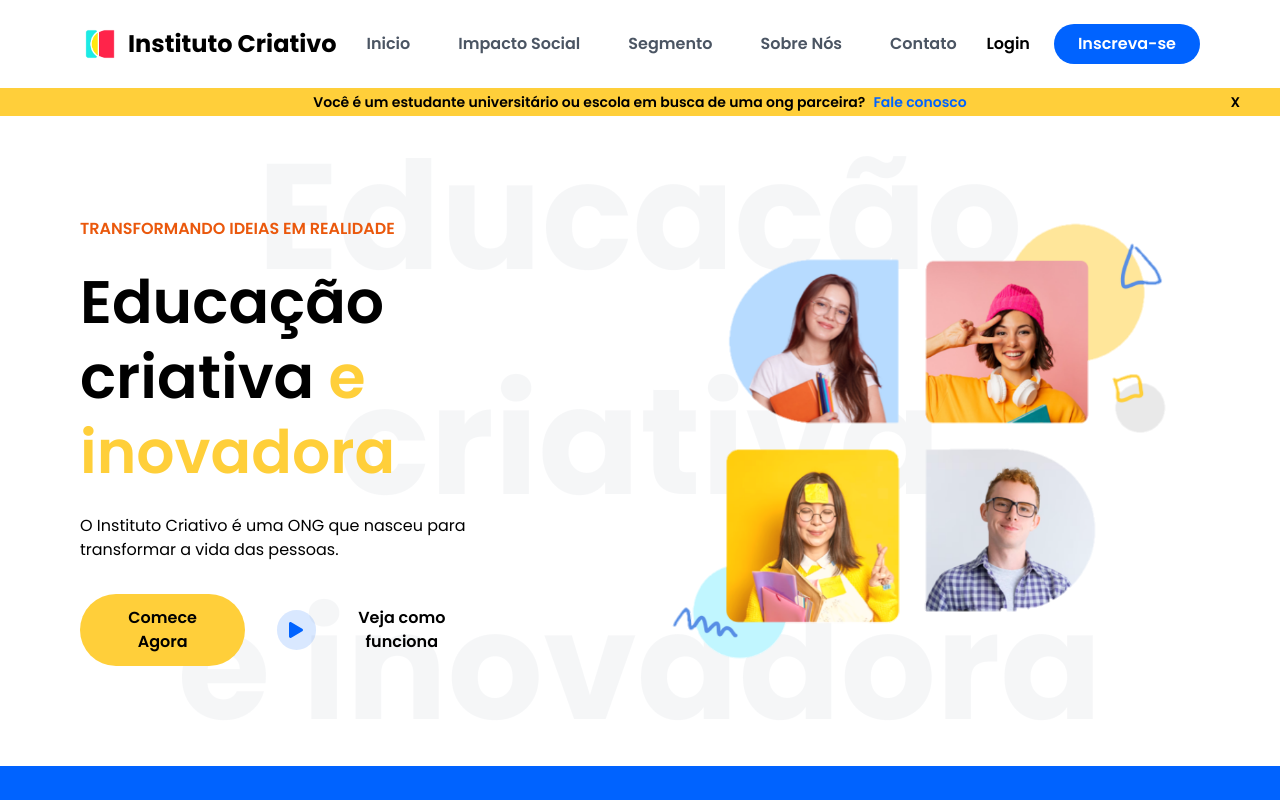
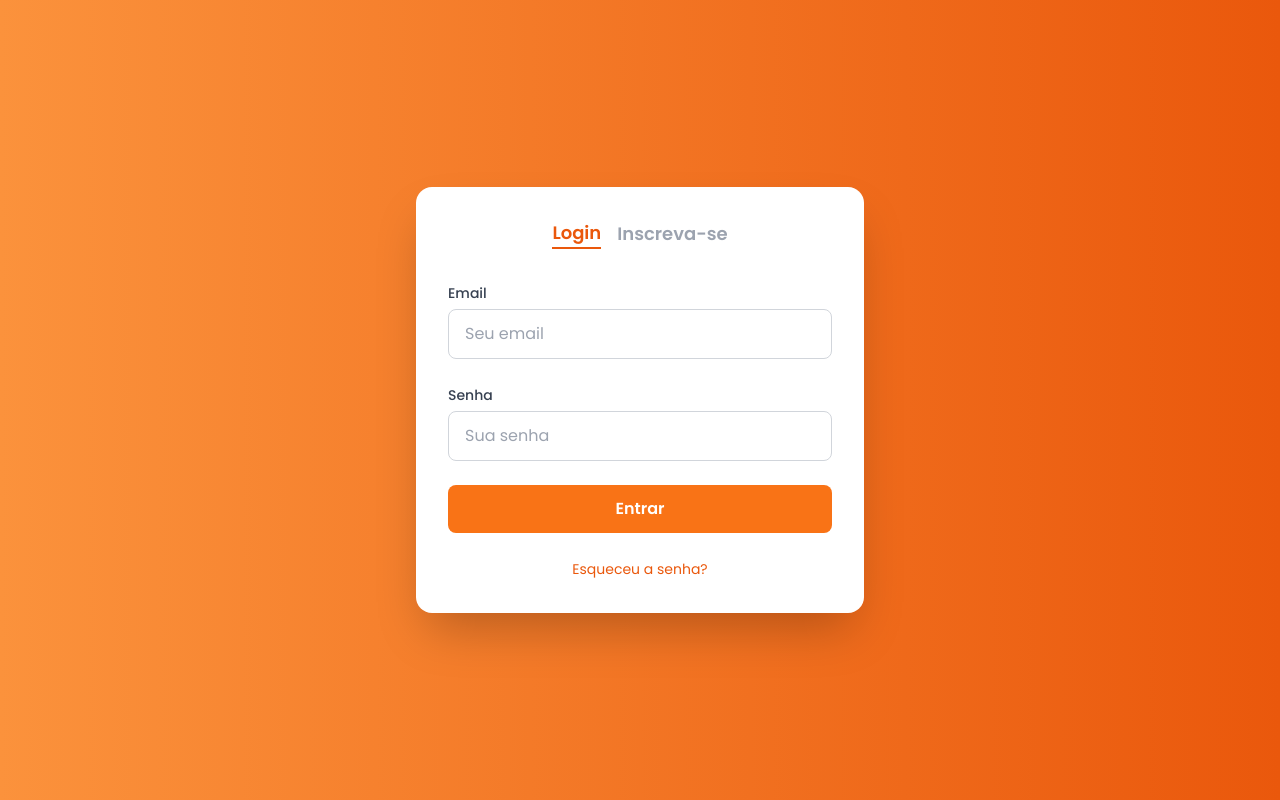
Before and after one commit to Vinishireis/Projeto_Interdisciplinar, a React (Vite) app: page /auth in a window 1280 px wide. Shown: the top 800 px of the page. Built offline with nearby package versions, Linux system fonts and the light colour scheme.

Commit message:
Atualização de telas Web

```diff
--- a/src/App.jsx
+++ b/src/App.jsx
@@ -1,49 +1,34 @@
 import React from "react";
+import { Routes, Route, Navigate, useLocation } from "react-router-dom";
 import Navbar from "./components/Navbar/Navbar";
-import NavbarBanner from "./components/Navbar/NavbarBanner";
-import Hero from "./components/Hero/Hero";
-import NumberCounter from "./components/NumberCounter/NumberCounter";
-import WhyChooseUs from "./components/WhyChooseUs/WhyChooseUs";
-import Img1 from "./assets/banner1.png";
-import Img2 from "./assets/banner2.png";
-import Banner from "./components/Banner/Banner";
-import SubjectCard from "./components/SubjectCard/SubjectCard";
-import Testimonial from "./components/Testimonial/Testimonial";
-import Footer from "./components/Footer/Footer";
+import Home from "./Home"; // Mova a Home para um arquivo separado
+import Auth from "./components/Login_Signup/Auth";
 
-const BannerData = {
-  image: Img1,
-  tag: "EDUCAÇÃO QUE TRANSFORMA",
-  title: "Aprendizado Personalizado no Seu Ritmo",
-  subtitle:
-    "Oferecemos um sistema de ensino flexível, adaptado ao seu tempo e necessidades. Com professores qualificados e uma metodologia inovadora, garantimos que você nunca perca uma aula e consiga acompanhar seu progresso de forma eficiente. A educação é a chave para um futuro melhor, e estamos aqui para ajudar você a alcançar seus objetivos.",
-  link: "#",
-};
+const App = () => {
+  const isAuthenticated = false; // Simule um usuário autenticado (troque para `true` se necessário)
+  const location = useLocation();
 
-const BannerData2 = {
-  image: Img2,
-  tag: "PROFESSORES QUALIFICADOS",
-  title: "Educadores Comprometidos com o Seu Sucesso",
-  subtitle:
-    "Nossa equipe de professores é formada por profissionais experientes e dedicados, prontos para oferecer o suporte que você precisa. Com um sistema de agendamento flexível, você pode escolher o melhor horário para suas aulas e garantir que o aprendizado se encaixe na sua rotina. Juntos, construímos um futuro mais justo e igualitário através da educação.",
-  link: "#",
-};
+  return (
+    <>
+      {location.pathname !== "/auth" && <Navbar />} {/* Navbar não visível na tela de Auth */}
+      <Routes>
+        {/* Página Inicial */}
+        <Route path="/" element={<Home />} />
 
-const Home = () => {
-  return (
-    <main className="overflow-x-hidden">
-      <Navbar />
-      <NavbarBanner />
-      <Hero />
-      <NumberCounter />
-      <WhyChooseUs />
-      <Banner {...BannerData} />
-      <Banner {...BannerData2} reverse={true} />
-      <SubjectCard />
-      <Testimonial />
-      <Footer />
-    </main>
+        {/* Página de Login/Registro */}
+        <Route path="/auth" element={<Auth />} />
+
+        {/* Proteção de Rota: Se não estiver autenticado, redireciona para login */}
+        <Route
+          path="/dashboard"
+          element={isAuthenticated ? <h1>Dashboard</h1> : <Navigate to="/auth" />}
+        />
+
+        {/* Rota 404 */}
+        <Route path="*" element={<h1>Página não encontrada</h1>} />
+      </Routes>
+    </>
   );
 };
 
-export default Home;
+export default App;
--- /dev/null
+++ b/src/Home.jsx
@@ -0,0 +1,47 @@
+import React from "react";
+import NavbarBanner from "./components/Navbar/NavbarBanner";
+import Hero from "./components/Hero/Hero";
+import NumberCounter from "./components/NumberCounter/NumberCounter";
+import WhyChooseUs from "./components/WhyChooseUs/WhyChooseUs";
+import Img1 from "./assets/banner1.png";
+import Img2 from "./assets/banner2.png";
+import Banner from "./components/Banner/Banner";
+import SubjectCard from "./components/SubjectCard/SubjectCard";
+import Testimonial from "./components/Testimonial/Testimonial";
+import Footer from "./components/Footer/Footer";
+
+const BannerData = {
+  image: Img1,
+  tag: "EDUCAÇÃO QUE TRANSFORMA",
+  title: "Aprendizado Personalizado no Seu Ritmo",
+  subtitle:
+    "Oferecemos um sistema de ensino flexível, adaptado ao seu tempo e necessidades. Com professores qualificados e uma metodologia inovadora, garantimos que você nunca perca uma aula e consiga acompanhar seu progresso de forma eficiente.",
+  link: "#",
+};
+
+const BannerData2 = {
+  image: Img2,
+  tag: "PROFESSORES QUALIFICADOS",
+  title: "Educadores Comprometidos com o Seu Sucesso",
+  subtitle:
+    "Nossa equipe de professores é formada por profissionais experientes e dedicados, prontos para oferecer o suporte que você precisa.",
+  link: "#",
+};
+
+const Home = () => {
+  return (
+    <main className="overflow-x-hidden">
+      <NavbarBanner />
+      <Hero />
+      <NumberCounter />
+      <WhyChooseUs />
+      <Banner {...BannerData} />
+      <Banner {...BannerData2} reverse={true} />
+      <SubjectCard />
+      <Testimonial />
+      <Footer />
+    </main>
+  );
+};
+
+export default Home;
--- a/src/components/Login_Signup/Auth.jsx
+++ b/src/components/Login_Signup/Auth.jsx
@@ -1,135 +1,95 @@
 import React, { useState } from "react";
-import { motion } from "framer-motion";
-import { FaUser, FaLock, FaEnvelope, FaArrowRight } from "react-icons/fa";
-import { SlideRight, SlideLeft } from "../../utility/animation"; // Certifique-se de que as animações estão corretas
-import { Link } from "react-router-dom"; // Importe o Link do react-router-dom
+import { useSearchParams } from "react-router-dom"; // Importe useSearchParams
 
 const Auth = () => {
-  const [isLogin, setIsLogin] = useState(true); // Estado para alternar entre Login e Inscreva-se
+  const [searchParams] = useSearchParams();
+  const isSignUp = searchParams.get("mode") === "signup"; // Verifica se o modo é "signup"
+  const [isLogin, setIsLogin] = useState(!isSignUp); // Define o estado inicial com base no modo
 
   return (
-    <div className="min-h-screen flex items-center justify-center bg-gray-50 py-12 px-4 sm:px-6 lg:px-8">
-      <div className="max-w-md w-full space-y-8 relative">
+    <div className="min-h-screen flex items-center justify-center bg-gradient-to-r from-orange-400 to-orange-600 py-12 px-4 sm:px-6 lg:px-8">
+      <div className="max-w-md w-full bg-white rounded-2xl shadow-2xl p-8 space-y-8 transform transition-all duration-300 hover:scale-105">
         {/* Alternar entre Login e Inscreva-se */}
         <div className="flex justify-center gap-4">
           <button
             onClick={() => setIsLogin(true)}
             className={`text-lg font-semibold ${
-              isLogin ? "text-primary" : "text-gray-400"
-            } hover:text-primary transition-colors duration-200`}
+              isLogin
+                ? "text-orange-600 border-b-2 border-orange-600"
+                : "text-gray-400 hover:text-orange-600"
+            } transition-colors duration-200`}
           >
             Login
           </button>
           <button
             onClick={() => setIsLogin(false)}
             className={`text-lg font-semibold ${
-              !isLogin ? "text-primary" : "text-gray-400"
-            } hover:text-primary transition-colors duration-200`}
+              !isLogin
+                ? "text-orange-600 border-b-2 border-orange-600"
+                : "text-gray-400 hover:text-orange-600"
+            } transition-colors duration-200`}
           >
             Inscreva-se
           </button>
         </div>
 
         {/* Formulário */}
-        <motion.div
-          initial={{ opacity: 0, y: 50 }}
-          animate={{ opacity: 1, y: 0 }}
-          transition={{ type: "spring", stiffness: 100, delay: 0.2 }}
-          className="bg-white p-8 rounded-lg shadow-lg"
-        >
-          <h2 className="text-3xl font-bold text-center mb-6">
-            {isLogin ? "Faça Login" : "Crie sua Conta"}
-          </h2>
-          <form className="space-y-6">
+        <form className="mt-8 space-y-6">
           {!isLogin && (
-              <motion.div
-                variants={SlideRight(0.4)}
-                initial="hidden"
-                animate="visible"
-                className="space-y-1"
-              >
+            <div className="space-y-1">
               <label className="text-sm font-medium text-gray-700">Nome</label>
-                <div className="relative">
-                  <FaUser className="absolute left-3 top-1/2 transform -translate-y-1/2 text-gray-400" />
               <input
                 type="text"
                 placeholder="Seu nome"
-                    className="w-full pl-10 pr-4 py-2 border rounded-lg focus:outline-none focus:ring-2 focus:ring-primary"
+                className="w-full px-4 py-3 border border-gray-300 rounded-lg focus:outline-none focus:ring-2 focus:ring-orange-500 focus:border-transparent transition-all duration-200"
               />
             </div>
-              </motion.div>
           )}
-            <motion.div
-              variants={SlideRight(0.6)}
-              initial="hidden"
-              animate="visible"
-              className="space-y-1"
-            >
+          <div className="space-y-1">
             <label className="text-sm font-medium text-gray-700">Email</label>
-              <div className="relative">
-                <FaEnvelope className="absolute left-3 top-1/2 transform -translate-y-1/2 text-gray-400" />
             <input
               type="email"
               placeholder="Seu email"
-                  className="w-full pl-10 pr-4 py-2 border rounded-lg focus:outline-none focus:ring-2 focus:ring-primary"
+              className="w-full px-4 py-3 border border-gray-300 rounded-lg focus:outline-none focus:ring-2 focus:ring-orange-500 focus:border-transparent transition-all duration-200"
             />
           </div>
-            </motion.div>
-            <motion.div
-              variants={SlideRight(0.8)}
-              initial="hidden"
-              animate="visible"
-              className="space-y-1"
-            >
+          <div className="space-y-1">
             <label className="text-sm font-medium text-gray-700">Senha</label>
-              <div className="relative">
-                <FaLock className="absolute left-3 top-1/2 transform -translate-y-1/2 text-gray-400" />
             <input
               type="password"
               placeholder="Sua senha"
-                  className="w-full pl-10 pr-4 py-2 border rounded-lg focus:outline-none focus:ring-2 focus:ring-primary"
+              className="w-full px-4 py-3 border border-gray-300 rounded-lg focus:outline-none focus:ring-2 focus:ring-orange-500 focus:border-transparent transition-all duration-200"
             />
           </div>
-            </motion.div>
           {!isLogin && (
-              <motion.div
-                variants={SlideRight(1.0)}
-                initial="hidden"
-                animate="visible"
-                className="space-y-1"
-              >
+            <div className="space-y-1">
               <label className="text-sm font-medium text-gray-700">Confirme a Senha</label>
-                <div className="relative">
-                  <FaLock className="absolute left-3 top-1/2 transform -translate-y-1/2 text-gray-400" />
               <input
                 type="password"
                 placeholder="Confirme sua senha"
-                    className="w-full pl-10 pr-4 py-2 border rounded-lg focus:outline-none focus:ring-2 focus:ring-primary"
+                className="w-full px-4 py-3 border border-gray-300 rounded-lg focus:outline-none focus:ring-2 focus:ring-orange-500 focus:border-transparent transition-all duration-200"
               />
             </div>
-              </motion.div>
           )}
-            <motion.div
-              variants={SlideRight(1.2)}
-              initial="hidden"
-              animate="visible"
-              className="flex items-center justify-between"
-            >
+          <div className="flex items-center justify-between">
             <button
               type="submit"
-                className="primary-btn flex items-center gap-2"
+              className="w-full bg-orange-500 text-white font-semibold py-3 rounded-lg hover:bg-orange-600 transition-all duration-200 transform hover:scale-105"
             >
               {isLogin ? "Entrar" : "Criar Conta"}
-                <FaArrowRight />
             </button>
+          </div>
           {isLogin && (
-                <a href="#!" className="text-sm text-primary hover:underline">
+            <div className="text-center">
+              <a
+                href="#!"
+                className="text-sm text-orange-600 hover:text-orange-700 transition-colors duration-200"
+              >
                 Esqueceu a senha?
               </a>
+            </div>
           )}
-            </motion.div>
         </form>
-        </motion.div>
       </div>
     </div>
   );
--- a/src/components/Navbar/Navbar.jsx
+++ b/src/components/Navbar/Navbar.jsx
@@ -1,13 +1,14 @@
 import React from "react";
+import { Link } from "react-router-dom";
 import { NavbarMenu } from "../../mockData/data.js";
 import { MdMenu } from "react-icons/md";
 import { motion } from "framer-motion";
-import { Link } from "react-router-dom"; // Importe o Link do react-router-dom
-import ResponsiveMenu from "./ResponsiveMenu";
+import ResponsiveMenu from "./ResponsiveMenu.jsx";
 import instituto_criativo_logo from "../../assets/instituto_criativo_logo.png";
 
 const Navbar = () => {
   const [isOpen, setIsOpen] = React.useState(false);
+
   return (
     <>
       <motion.div
@@ -44,7 +45,7 @@
 
           {/* CTA Button section */}
           <div className="hidden lg:block space-x-6">
-            <Link to="/auth?mode=login">
+            <Link to="/auth">
               <button className="font-semibold">Login</button>
             </Link>
             <Link to="/auth?mode=signup">
@@ -61,7 +62,7 @@
         </div>
       </motion.div>
 
-      {/* mobile Sidebar section */}
+      {/* Mobile Sidebar section */}
       <ResponsiveMenu isOpen={isOpen} />
     </>
   );
```
Also changed, not shown: src/components/SubjectCard/SubjectCard.jsx (+59 -2 lines). Lines whose indentation alone changed are shown as unchanged.
